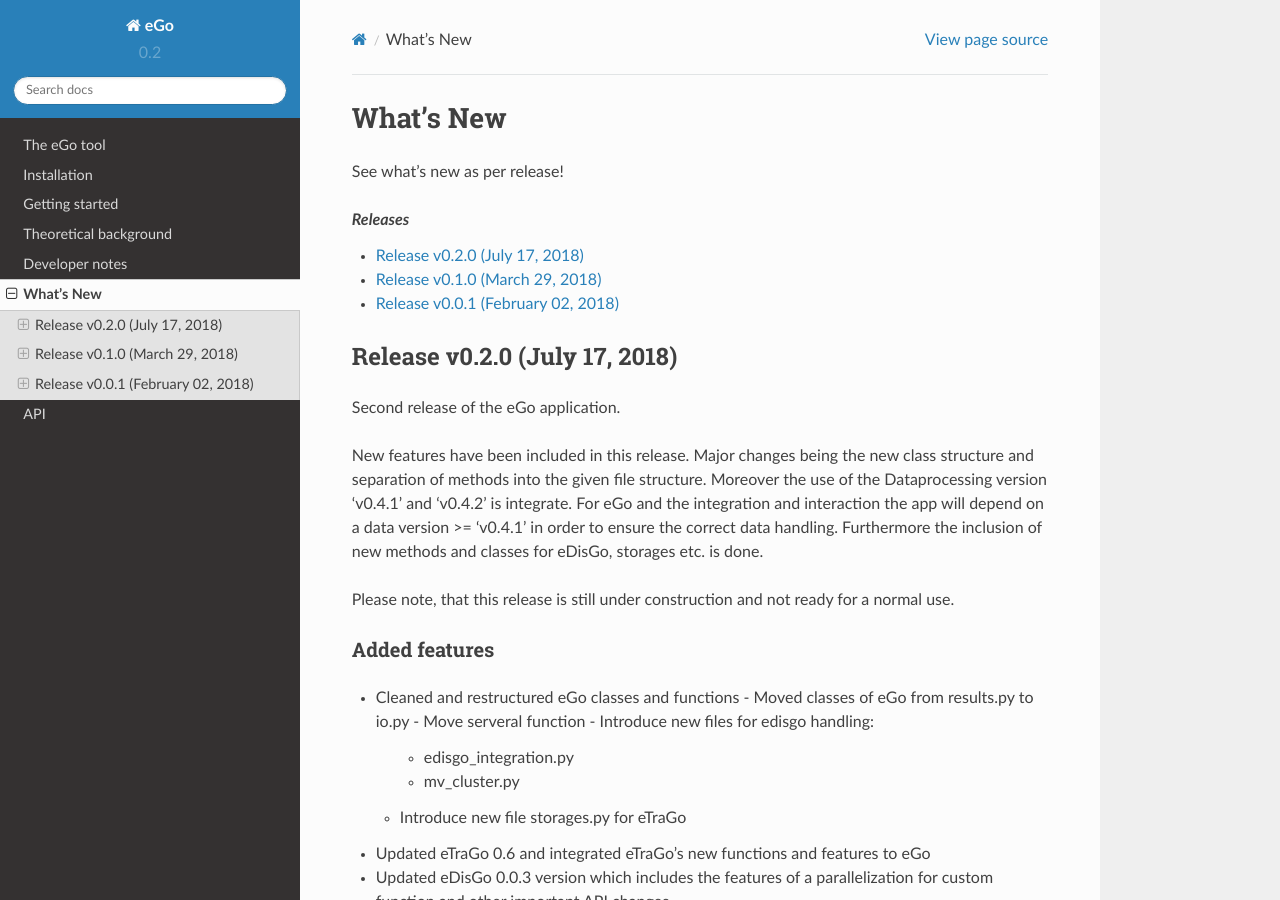
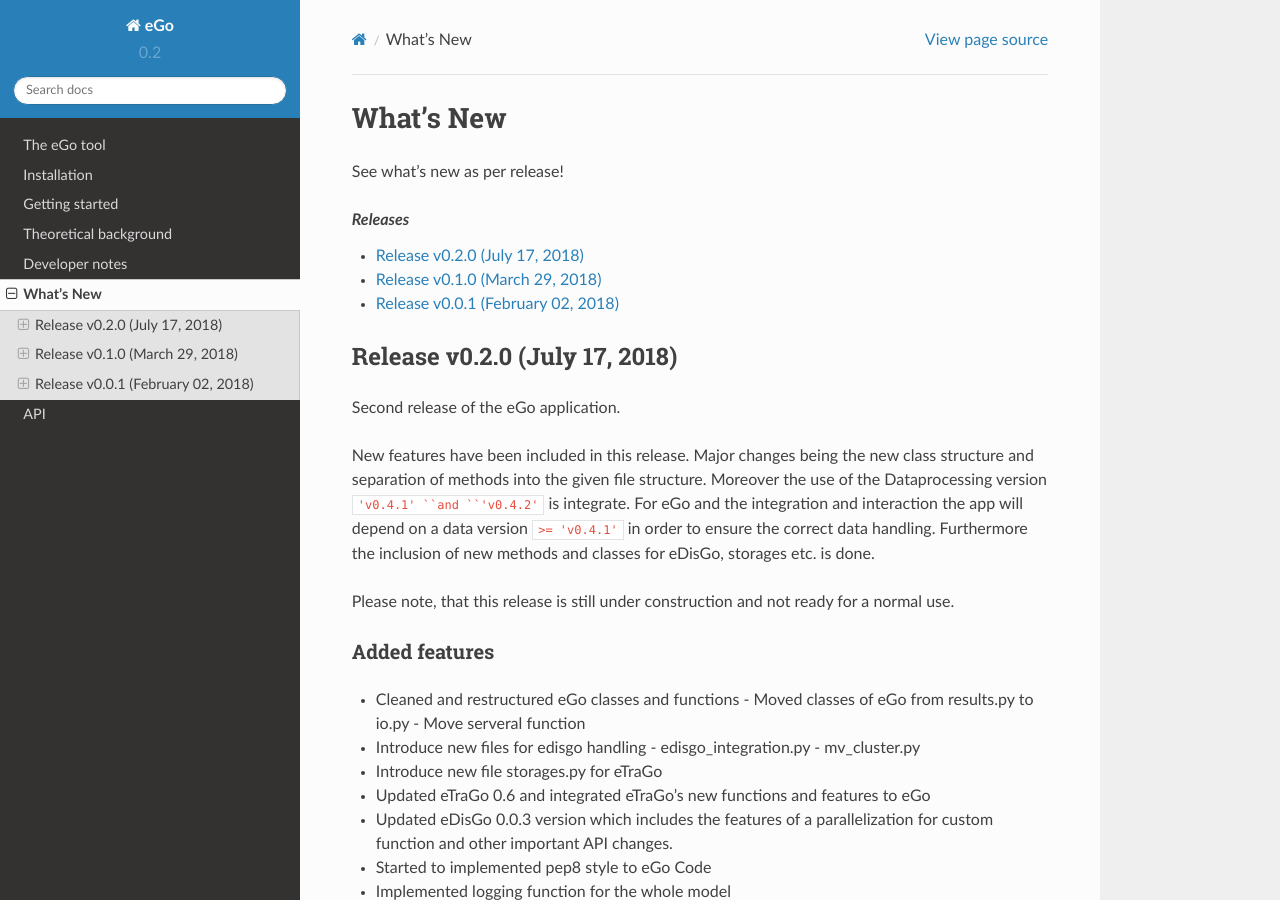
Before and after one commit to openego/eGo, a Sphinx documentation site: the page built from doc/whatsnew.rst, in a window 1280 px wide and 900 px high. Built offline with Sphinx 7.4.7 and the Read the Docs theme 2.0.0, drawn with Linux system fonts in a browser that asks for light colours; formulas are drawn with MathJax 3.

Commit message:
update format

```diff
--- a/doc/index.rst
+++ b/doc/index.rst
@@ -16,7 +16,7 @@ Welcome to eGo documentation!
 
 
 .. toctree::
-   :maxdepth: 1
+   :maxdepth: 2
 
    welcome
    installation
--- a/doc/whatsnew/v0-2-0.rst
+++ b/doc/whatsnew/v0-2-0.rst
@@ -5,9 +5,9 @@ Second release of the eGo application.
 
 New features have been included in this release. Major changes being the new
 class structure and separation of methods into the given file structure.
-Moreover the use of the Dataprocessing version 'v0.4.1' and 'v0.4.2' is
+Moreover the use of the Dataprocessing version ``'v0.4.1' ``and ``'v0.4.2'`` is
 integrate. For eGo and the integration and interaction the app will depend on a
-data version >= 'v0.4.1' in order to ensure the correct data handling.
+data version ``>= 'v0.4.1'`` in order to ensure the correct data handling.
 Furthermore the inclusion of new methods and classes for eDisGo, storages etc.
 is done.
 
@@ -20,10 +20,12 @@ Added features
 * Cleaned and restructured eGo classes and functions
   - Moved classes of eGo from results.py to io.py
   - Move serveral function
-  - Introduce new files for edisgo handling:
-    - edisgo_integration.py
-    - mv_cluster.py
-  - Introduce new file storages.py  for eTraGo
+
+* Introduce new files for edisgo handling
+  - edisgo_integration.py
+  - mv_cluster.py
+
+* Introduce new file storages.py  for eTraGo
 * Updated eTraGo 0.6 and integrated eTraGo's new functions and features to eGo
 * Updated eDisGo 0.0.3 version which includes the features of a parallelization
   for custom function and other important API changes.
```
